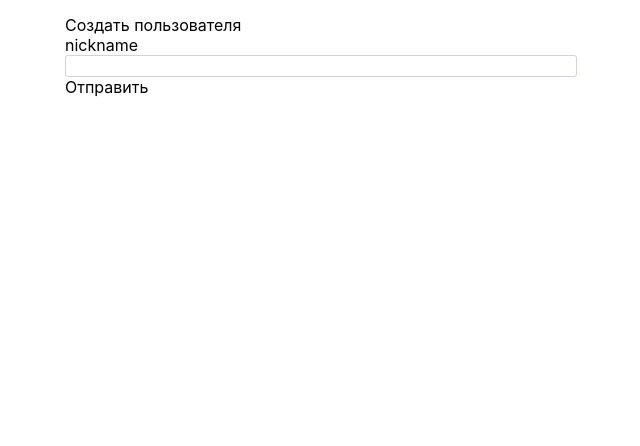
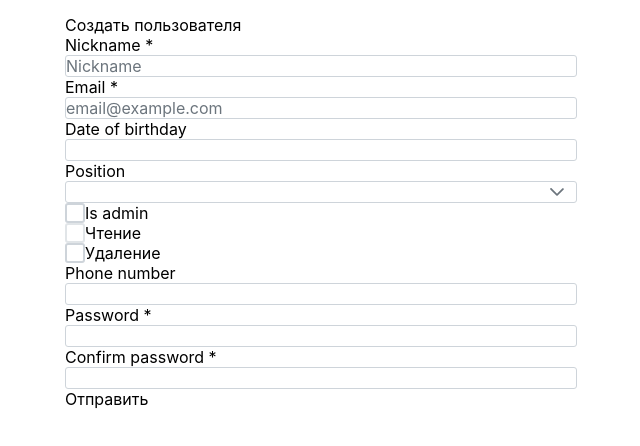
Before and after one commit to nerrevar/create-user, a Vue app: page / in a window 1280 px wide. Shown: the top 446 px of the page, without its empty margins (319-959 px from the left). Built offline with nearby package versions, Linux system fonts and the light colour scheme.

Commit message:
form fields

```diff
--- a/src/components/CreateUserForm.vue
+++ b/src/components/CreateUserForm.vue
@@ -3,15 +3,67 @@
     <div class="form__title">{{ title }}</div>
     <div
       class="form__field-group p-field"
+      :class="{
+        'p-field-checkbox': item.type === 'checkbox'
+      }"
       v-for="(item, index) in fields"
       :key="index"
     >
-      <label :for="item.uuid">{{ item.label }}</label>
+      <label
+        v-if="item.type !== 'checkbox'"
+        :for="item.uuid"
+      >
+        {{ item.label }}
+        <span
+          v-if="item.required"
+          style="color: var(--text-color-danger)"
+        >
+          *
+        </span>
+      </label>
 
       <InputText
         class="form__field"
-        v-if="item.type === 'text'"
+        v-if="['text', 'email'].includes(item.type)"
         :id="item.uuid"
+        :placeholder="item.placeholder"
+      />
+      <Calendar
+        v-if="item.type === 'date'"
+        :monthNavigator="true"
+        :yearNavigator="true"
+        :yearRange="`1900:${ new Date().getFullYear() }`"
+      />
+      <Dropdown
+        v-if="item.type === 'select'"
+        :options="item.options"
+        optionLabel="name"
+        optionValue="id"
+      />
+      <Checkbox
+        v-if="item.type === 'checkbox'"
+        :binary="true"
+        :value="item.value"
+        :disabled="item.disabled"
+      />
+      <label
+        v-if="item.type === 'checkbox'"
+        :for="item.uuid"
+      >
+        {{ item.label }}
+        <span
+          v-if="item.required"
+          style="color: var(--text-color-danger)"
+        >
+          *
+        </span>
+      </label>
+      <InputMask
+        v-if="item.type === 'phone'"
+        mask="+7 999 999 99 99"
+      />
+      <Password
+        v-if="item.type === 'password'"
       />
     </div>
     <div
@@ -26,13 +78,24 @@
 <script lang="ts" setup>
 import { defineProps } from 'vue'
 
-export interface IFormField {
-  type: 'text',
-  uuid: string,
-  label: string
+export interface ISelectOption {
+  name: string,
+  id: number
 }
 
-const props = defineProps<{
+export interface IFormField {
+  type: 'text' | 'email' | 'date' | 'select' | 'checkbox' | 'phone' | 'password',
+  uuid: string,
+  label: string,
+  required: boolean,
+  placeholder?: string,
+  options?: ISelectOption[],
+  reference?: string[]
+  disabled?: boolean,
+  value?: string | number | boolean
+}
+
+defineProps<{
   title: string,
   sendText: string,
   fields: IFormField[]
--- a/src/views/Home.vue
+++ b/src/views/Home.vue
@@ -15,7 +15,83 @@
   {
     type: 'text',
     uuid: uuid(),
-    label: 'nickname'
+    label: 'Nickname',
+    required: true,
+    placeholder: 'Nickname'
+  },
+  {
+    type: 'email',
+    uuid: uuid(),
+    label: 'Email',
+    required: true,
+    placeholder: 'email@example.com'
+  },
+  {
+    type: 'date',
+    uuid: uuid(),
+    label: 'Date of birthday',
+    required: false
+  },
+  {
+    type: 'select',
+    uuid: uuid(),
+    label: 'Position',
+    required: false,
+    options: [
+      {
+        id: 1,
+        name: 'Administrator'
+      },
+      {
+        id: 2,
+        name: 'Software Engineer'
+      },
+      {
+        id: 3,
+        name: 'Content manager'
+      }
+    ]
+  },
+  {
+    type: 'checkbox',
+    uuid: uuid(),
+    label: 'Is admin',
+    required: false
+  },
+  {
+    type: 'checkbox',
+    uuid: uuid(),
+    label: 'Чтение',
+    required: false,
+    reference: ['Is admin'],
+    disabled: true,
+    value: true
+  },
+  {
+    type: 'checkbox',
+    uuid: uuid(),
+    label: 'Удаление',
+    required: false,
+    reference: ['Is admin'],
+    value: false
+  },
+  {
+    type: 'phone',
+    uuid: uuid(),
+    label: 'Phone number',
+    required: false
+  },
+  {
+    type: 'password',
+    uuid: uuid(),
+    label: 'Password',
+    required: true
+  },
+  {
+    type: 'password',
+    uuid: uuid(),
+    label: 'Confirm password',
+    required: true
   }
 ]
 </script>
```
Also changed, not shown: src/prime-components.ts (+11 -1 lines).
